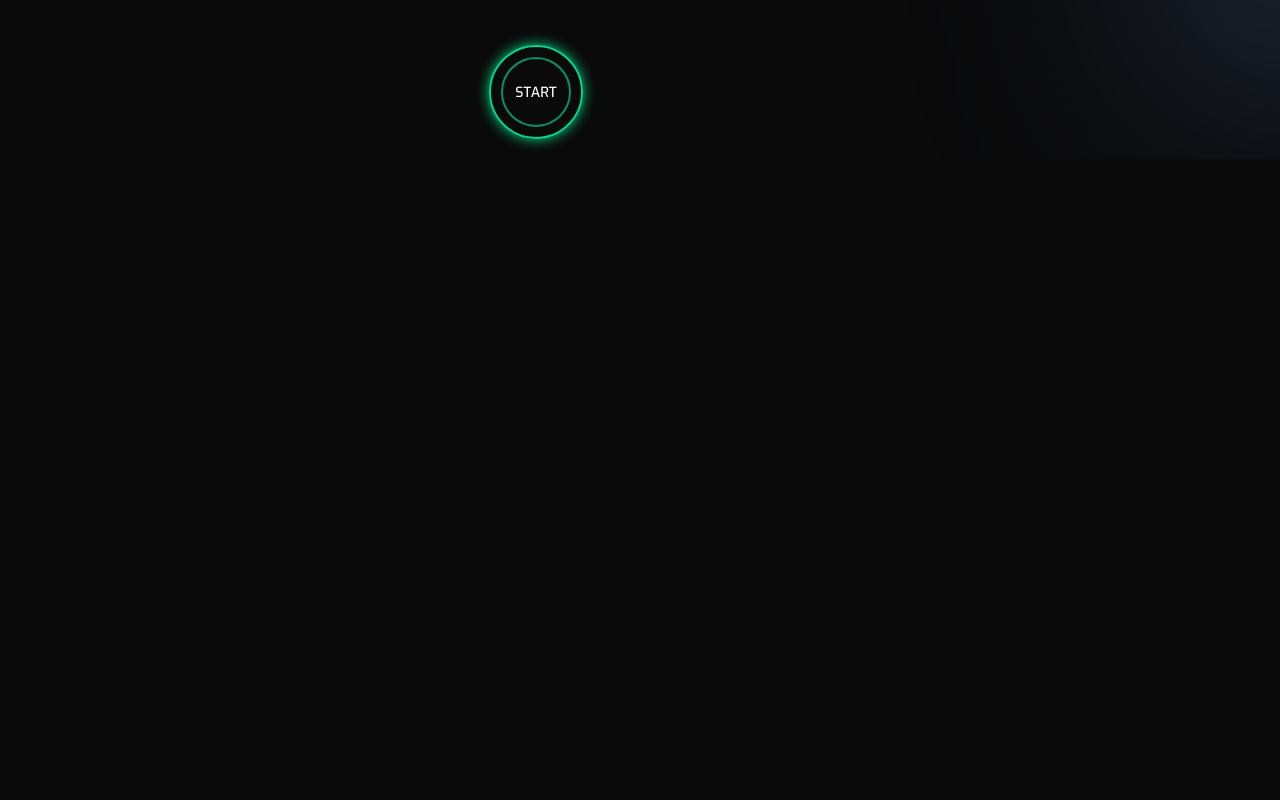
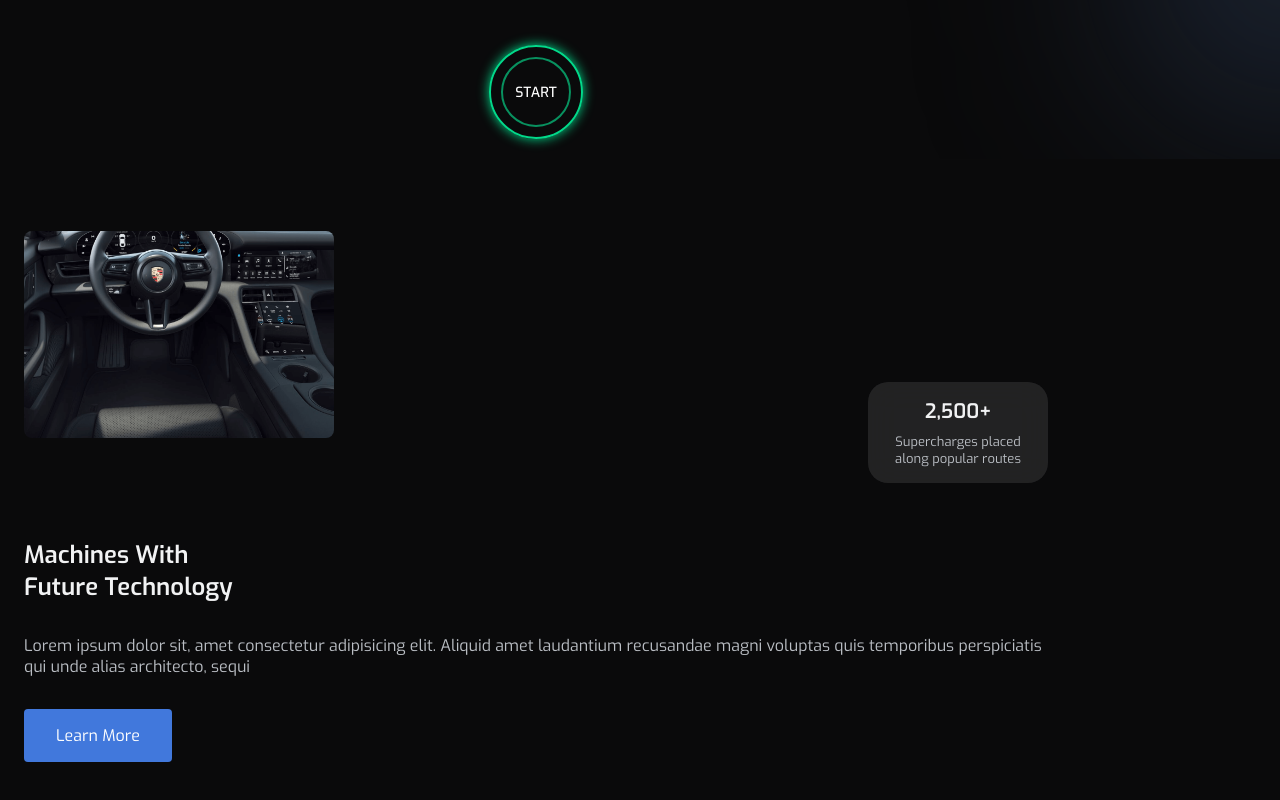
Before and after one commit to zzyhar/Electro, a plain HTML site: page index.html in a window 1280 px wide. Shown: the part 622-1422 px from the top of the page. Drawn offline with nearby package versions, Linux system fonts and the light colour scheme.

Commit message:
ABOUT SECTION

```diff
--- a/assets/css/style.css
+++ b/assets/css/style.css
@@ -367,8 +367,63 @@ img {
 }
 
 /*=============== BUTTON ===============*/
+.button {
+  display: inline-block;
+  background-color: var(--first-color);
+  color: var(--white-color);
+  padding: 1rem 2rem;
+  border-radius: 0.25rem;
+  font-size: var(--normal-font-size);
+  transition: 0.3s;
+}
+
+.button:hover {
+  background-color: var(--first-color-alt);
+}
 
 /*=============== ABOUT ===============*/
+.about-container {
+  row-gap: 6rem;
+}
+
+.about-group {
+  position: relative;
+}
+
+.about-img {
+  width: 310px;
+  border-radius: 0.5rem;
+}
+
+.about-card {
+  width: 180px;
+  position: absolute;
+  right: 0;
+  bottom: -2.5rem;
+  background-color: hsla(0, 0%, 100%, 0.1);
+  backdrop-filter: blur(16px);
+  padding: 1rem 0.75rem;
+  text-align: center;
+  border-radius: 1.25rem;
+}
+
+.about-card-title {
+  font-size: var(--h3-font-size);
+  margin-bottom: 0.5rem;
+}
+
+.about-card-description {
+  font-size: var(--smaller-font-size);
+}
+
+.about-title {
+  text-align: initial;
+  margin-bottom: 2rem;
+}
+
+.about-description {
+  margin-bottom: 2rem;
+}
 
 /*=============== POPULAR ===============*/
 
--- a/index.html
+++ b/index.html
@@ -102,7 +102,32 @@
       </section>
 
       <!--==================== ABOUT ====================-->
-      <section class="about section" id="about"></section>
+      <section class="about section" id="about">
+        <div class="about-container container grid">
+          <div class="about-group">
+            <img src="assets/img/about.png" class="about-img" />
+            <div class="about-card">
+              <h3 class="about-card-title">2,500+</h3>
+              <p class="about-card-description">
+                Supercharges placed along popular routes
+              </p>
+            </div>
+          </div>
+          <div class="about-data">
+            <h2 class="section-title about-title">
+              Machines With <br />
+              Future Technology
+            </h2>
+            <p class="about-description">
+              Lorem ipsum dolor sit, amet consectetur adipisicing elit. Aliquid
+              amet laudantium recusandae magni voluptas quis temporibus
+              perspiciatis qui unde alias architecto, sequi
+            </p>
+
+            <a href="" class="button">Learn More</a>
+          </div>
+        </div>
+      </section>
 
       <!--==================== POPULAR ====================-->
       <section class="popular section" id="popular"></section>
```
